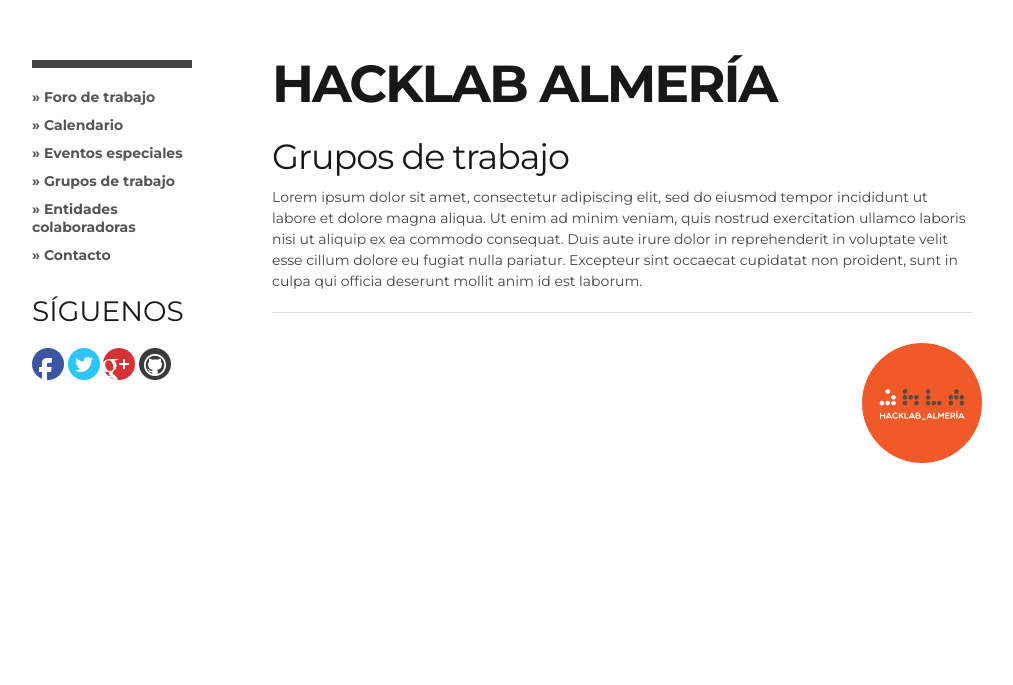
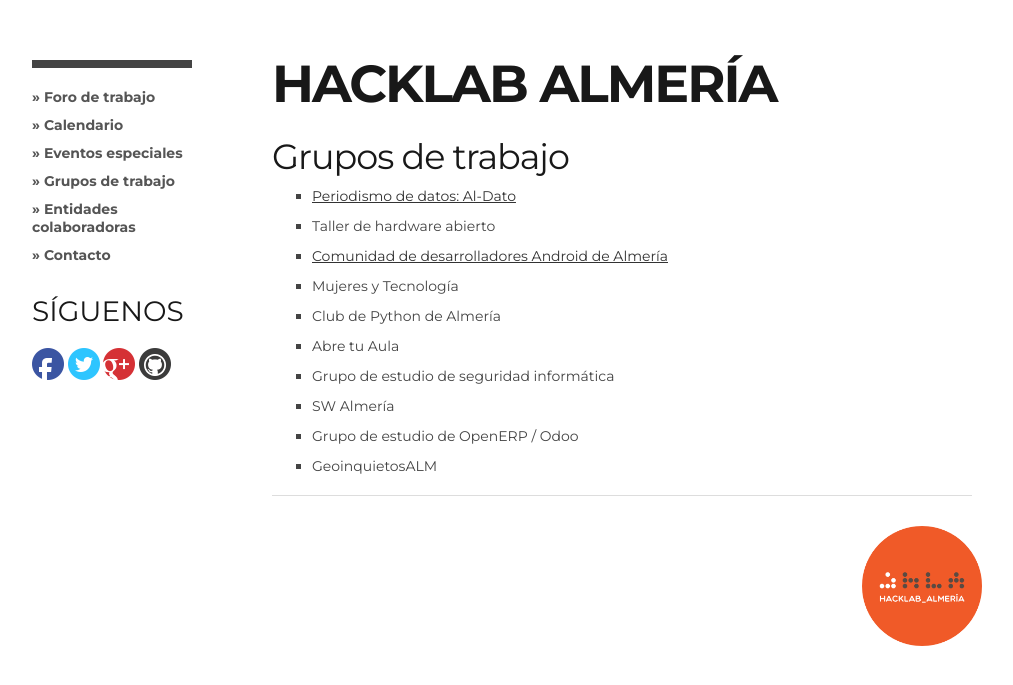
Before and after one commit to HackLab-Almeria/hacklab-almeria.github.io, a Jekyll site: the page built from gruposdetrabajo/index.md, in a window 1280 px wide. Shown: the top 685 px of the page, without its empty margins (138-1151 px from the left). Built offline with Jekyll 4.4.1, drawn with Linux system fonts in a browser that asks for light colours; comment, search, counter and statistics services are not loaded.

Commit message:
Se han añadido los grupos de trabajo

```diff
--- a/gruposdetrabajo/index.md
+++ b/gruposdetrabajo/index.md
@@ -5,9 +5,16 @@
 
 ## Grupos de trabajo
 
-Lorem ipsum dolor sit amet, consectetur adipiscing elit, sed do eiusmod tempor
-incididunt ut labore et dolore magna aliqua. Ut enim ad minim veniam, quis
-nostrud exercitation ullamco laboris nisi ut aliquip ex ea commodo consequat.
-Duis aute irure dolor in reprehenderit in voluptate velit esse cillum dolore
-eu fugiat nulla pariatur. Excepteur sint occaecat cupidatat non proident, sunt
-in culpa qui officia deserunt mollit anim id est laborum.
+* [Periodismo de datos: Al-Dato][1]
+* Taller de hardware abierto
+* [Comunidad de desarrolladores Android de Almería][2]
+* Mujeres y Tecnología
+* Club de Python de Almería
+* Abre tu Aula
+* Grupo de estudio de seguridad informática
+* SW Almería
+* Grupo de estudio de OpenERP / Odoo
+* GeoinquietosALM
+
+[1]: http://aldato.hacklabalmeria.net
+[2]: https://plus.google.com/u/0/communities/105420979515011141876
```
